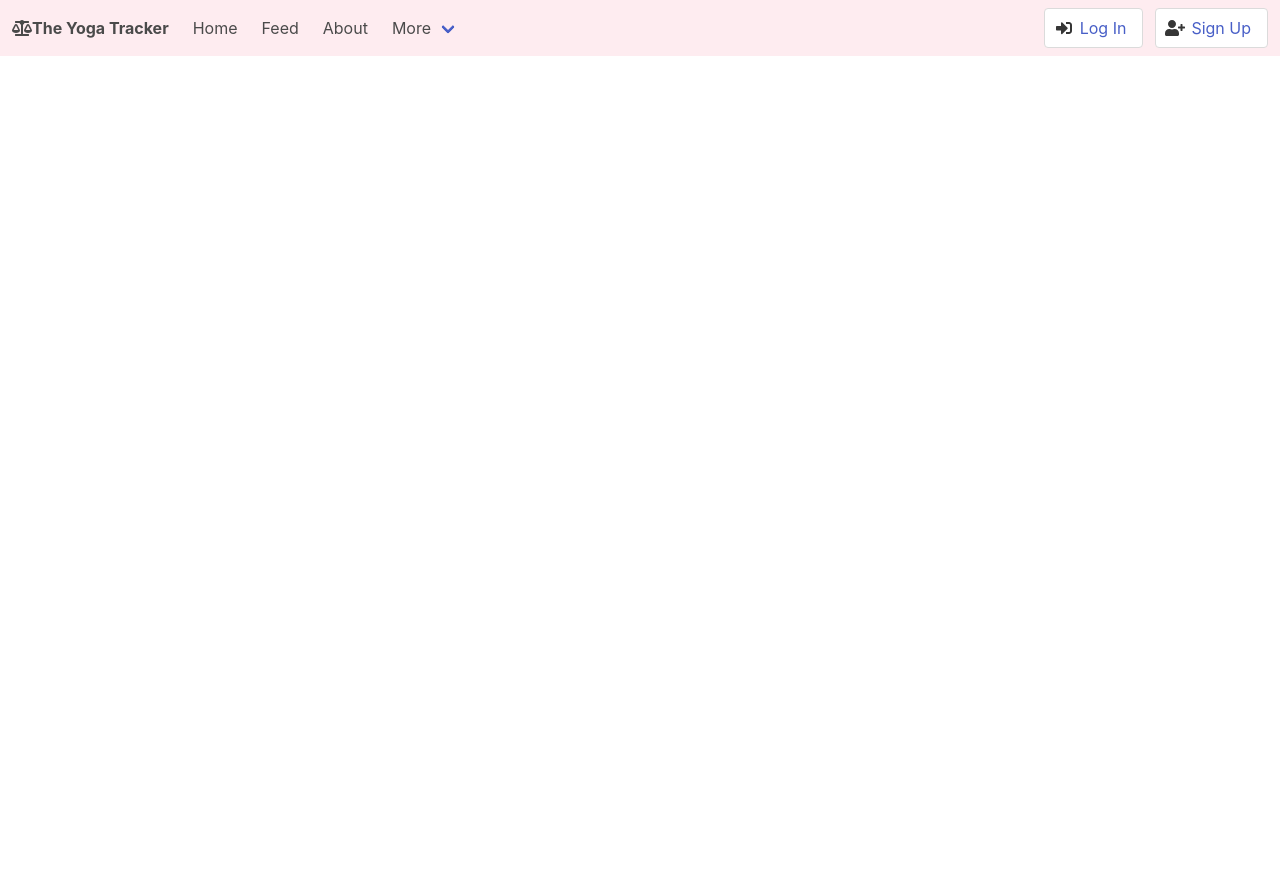
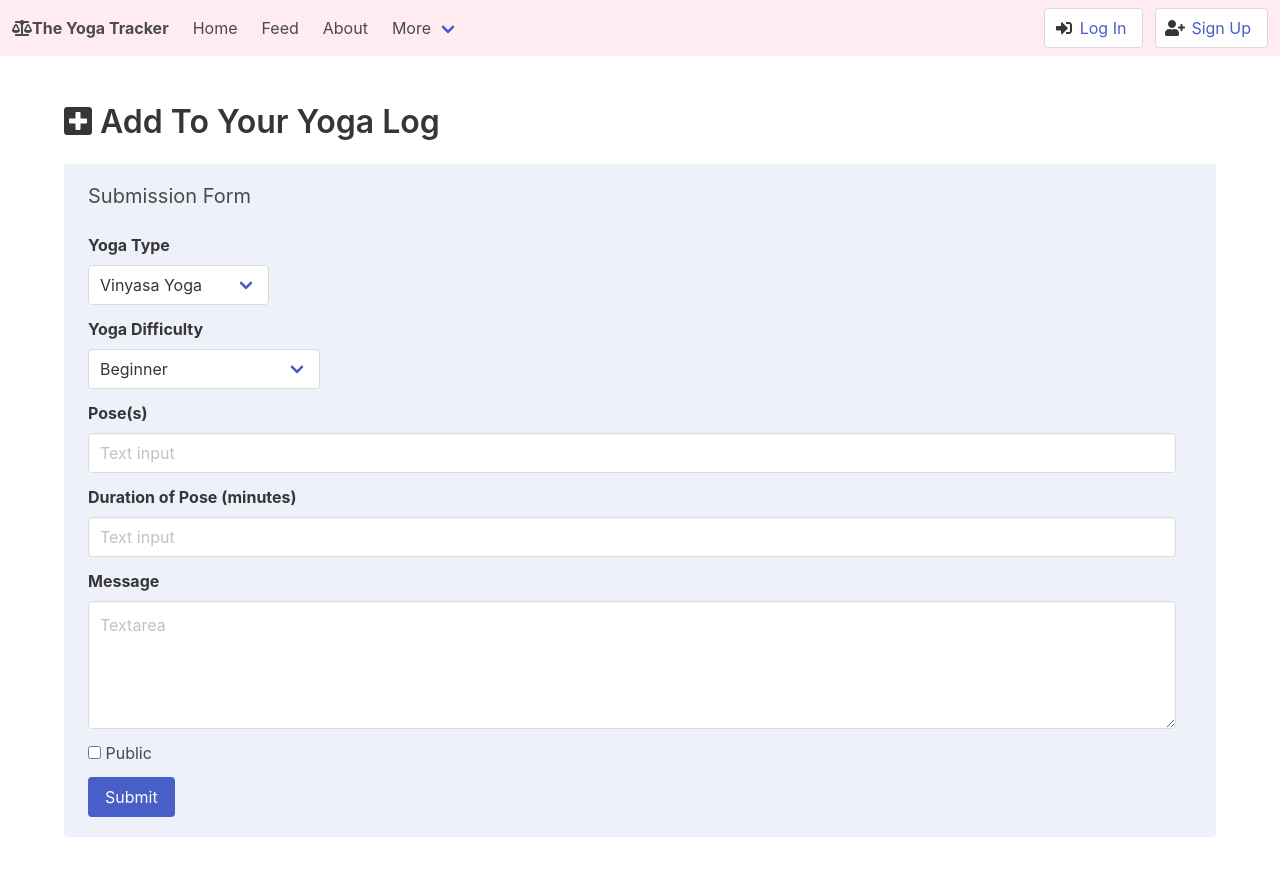
Before and after one commit to velem1/ExerciseAppFall2020, a Vue app in the folder client/: page /signup in a window 1280 px wide. Shown: the top 876 px of the page. Before the commit the page ends 800 px from the top, so only its background shows below. Built offline with nearby package versions, Linux system fonts and the light colour scheme.

Commit message:
client side functionality update
I added more features using bulma, fontawesome, and tried using vuetify.

```diff
--- a/client/src/components/layout/Header.vue
+++ b/client/src/components/layout/Header.vue
@@ -28,9 +28,12 @@
             <a class="navbar-item">
               <router-link to="/contact">Contact Creator</router-link>
             </a>
+            <a class="navbar-item">
+              Feedback
+            </a>
             <hr class="navbar-divider" />
             <a class="navbar-item">
-              Feedback
+              Admin
             </a>
           </div>
         </div>
--- a/client/src/views/About.vue
+++ b/client/src/views/About.vue
@@ -1,8 +1,23 @@
 <template>
-  <div class="about">
-    <h1>
-      This app is a yoga exercise tracker. Sign up to keep track of all of your
-      improvements and share your them with your friends!
-    </h1>
-  </div>
+  <section class="section">
+    <div class="container">
+      <h1 class="title">About "The Yoga Tracker"</h1>
+      <h2 class="subtitle">
+        An app to track your yoga exercise and share your progress with your
+        friends!
+      </h2>
+      <div class="notification has-background-grey-lighter">
+        <p>
+          <i class="fas fa-arrow-right"></i>Choose your type of yoga pose,
+          frequency, difficulty, and more.<br /><i
+            class="fas fa-arrow-right"
+          ></i>
+          Make your yoga submission private or public.<br /><i
+            class="fas fa-arrow-right"
+          ></i>
+          See when and what type of yoga your friends are doing regularly.
+        </p>
+      </div>
+    </div>
+  </section>
 </template>
--- a/client/src/views/Contact.vue
+++ b/client/src/views/Contact.vue
@@ -1,7 +1,20 @@
 <template>
-  <div class="contact">
-    <h1>
-      contact us: instagram: @theyogatracker email: theyogatracker@gmail.com
-    </h1>
+  <div class="container is-fluid">
+    <section class="section">
+      <div class="container">
+        <h1 class="title">Contact Us</h1>
+        <h2 class="subtitle">
+          Follow us on our social medias: tag us in your yoga pics, we'll repost
+          it.
+        </h2>
+        <div class="notification has-background-grey-lighter">
+          <p>
+            Email: theyogatracker@gmail.com <br />
+            Instagram: @theyogatracker <br />
+            Twitter: @theyogatracker
+          </p>
+        </div>
+      </div>
+    </section>
   </div>
 </template>
--- a/client/src/views/Feed.vue
+++ b/client/src/views/Feed.vue
@@ -1,7 +1,92 @@
 <template>
-  <div class="feed">
-    <h1>
-      <p>see what your fellow yoga friends are doing</p>
-    </h1>
+  <div class="section">
+    <div class="container">
+      <h1 class="title"><i class="fas fa-users"></i>Your Feed</h1>
+      <article class="media">
+        <figure class="media-left">
+          <p class="image is-64x64">
+            <img src="https://bulma.io/images/placeholders/128x128.png" />
+          </p>
+        </figure>
+        <div class="media-content">
+          <div class="content">
+            <p>
+              <strong>Pluto Mars</strong>
+              <br />
+              Yoga Pose: Bakasana <br />
+              Difficulty: Intermediate Yoga Session<br />
+              Length: 10 mins
+              <br />
+              <small><a>Like</a> · <a>Reply</a> · 3 hrs</small>
+            </p>
+          </div>
+
+          <article class="media">
+            <figure class="media-left">
+              <p class="image is-48x48">
+                <img src="https://bulma.io/images/placeholders/96x96.png" />
+              </p>
+            </figure>
+            <div class="media-content">
+              <div class="content">
+                <p>
+                  <strong>Saturn Stars</strong>
+                  <br />
+                  I still haven't mastered this pose but congrats!
+                  <br />
+                  <small><a>Like</a> · <a>Reply</a> · 2 hrs</small>
+                </p>
+              </div>
+
+              <article class="media">
+                Do you have any tips or advice on reaching this level and pose?
+              </article>
+            </div>
+          </article>
+
+          <article class="media">
+            <figure class="media-left">
+              <p class="image is-48x48">
+                <img src="https://bulma.io/images/placeholders/96x96.png" />
+              </p>
+            </figure>
+            <div class="media-content">
+              <div class="content">
+                <p>
+                  <strong>Ocean Mercury </strong>
+                  <br />
+                  Amazing! It took me so long to reach this pose. It requires a
+                  lot of balance, strength, and practice.
+                  <br />
+                  <small><a>Like</a> · <a>Reply</a> · 2 hrs</small>
+                </p>
+              </div>
+            </div>
+          </article>
+        </div>
+      </article>
+      <article class="media">
+        <figure class="media-left">
+          <p class="image is-64x64">
+            <img src="https://bulma.io/images/placeholders/128x128.png" />
+          </p>
+        </figure>
+        <div class="media-content">
+          <div class="field">
+            <p class="control">
+              <textarea
+                class="textarea"
+                placeholder="Add a comment..."
+              ></textarea>
+            </p>
+          </div>
+          <div class="field">
+            <p class="control">
+              <button class="button">Post comment</button>
+            </p>
+          </div>
+        </div>
+      </article>
+    </div>
   </div>
 </template>
--- a/client/src/views/Home.vue
+++ b/client/src/views/Home.vue
@@ -1,5 +1,75 @@
 <template>
-  <div class="home"></div>
+  <div class="section">
+    <div class="container">
+      <h1 class="title">
+        <i class="fas fa-plus-square"></i>
+        Add To Your Yoga Log
+      </h1>
+      <div class="notification has-background-link-light">
+        <h3 class="subtitle">Submission Form</h3>
+        <div class="field">
+          <label class="label">Yoga Type</label>
+          <div class="control">
+            <div class="select">
+              <select>
+                <option>Vinyasa Yoga</option>
+                <option>Kundalini Yoga</option>
+                <option>Power Yoga</option>
+                <option>Restorative Yoga</option>
+                <option>General Yoga</option>
+              </select>
+            </div>
+          </div>
+        </div>
+        <div class="field">
+          <label class="label">Yoga Difficulty</label>
+          <div class="control">
+            <div class="select">
+              <select>
+                <option>Beginner</option>
+                <option>Beginner-Intermediate</option>
+                <option>Intermediate</option>
+                <option>Intermediate-Advanced</option>
+                <option>Advanced</option>
+                <option>Instructor</option>
+              </select>
+            </div>
+          </div>
+        </div>
+        <div class="field">
+          <label class="label">Pose(s)</label>
+          <div class="control">
+            <input class="input" type="text" placeholder="Text input" />
+          </div>
+        </div>
+        <div class="field">
+          <label class="label">Duration of Pose (minutes)</label>
+          <div class="control">
+            <input class="input" type="text" placeholder="Text input" />
+          </div>
+        </div>
+        <div class="field">
+          <label class="label">Message</label>
+          <div class="control">
+            <textarea class="textarea" placeholder="Textarea"></textarea>
+          </div>
+        </div>
+        <div class="field">
+          <div class="control">
+            <label class="checkbox">
+              <input type="checkbox" />
+              Public
+            </label>
+          </div>
+        </div>
+        <div class="field">
+          <div class="control">
+            <button class="button is-link">Submit</button>
+          </div>
+        </div>
+      </div>
+    </div>
+  </div>
 </template>
 
 <script>
--- a/client/src/views/Login.vue
+++ b/client/src/views/Login.vue
@@ -1,7 +1,30 @@
 <template>
   <div class="login">
-    <h1>
-      <p>LOGIN</p>
-    </h1>
+    <div class="field">
+      <p class="control has-icons-left has-icons-right">
+        <input class="input" type="email" placeholder="Email" />
+        <span class="icon is-small is-left">
+          <i class="fas fa-envelope"></i>
+        </span>
+        <span class="icon is-small is-right">
+          <i class="fas fa-check"></i>
+        </span>
+      </p>
+    </div>
+    <div class="field">
+      <p class="control has-icons-left">
+        <input class="input" type="password" placeholder="Password" />
+        <span class="icon is-small is-left">
+          <i class="fas fa-lock"></i>
+        </span>
+      </p>
+    </div>
+    <div class="field">
+      <p class="control">
+        <button class="button has-background-link-light">
+          Login
+        </button>
+      </p>
+    </div>
   </div>
 </template>
```
